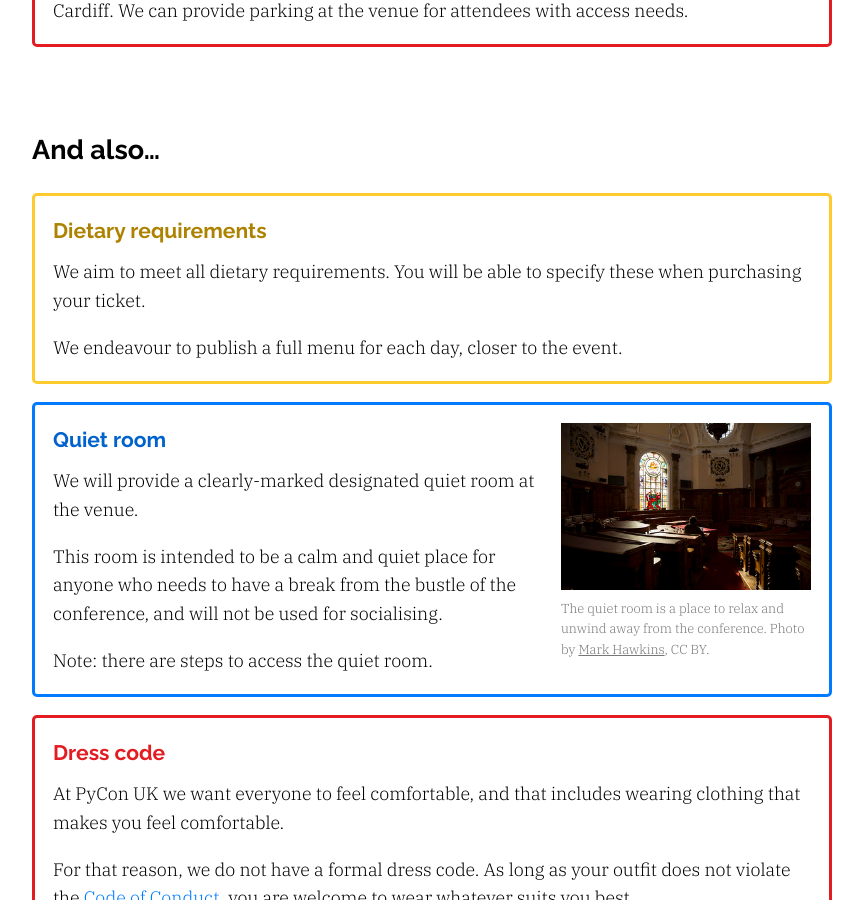
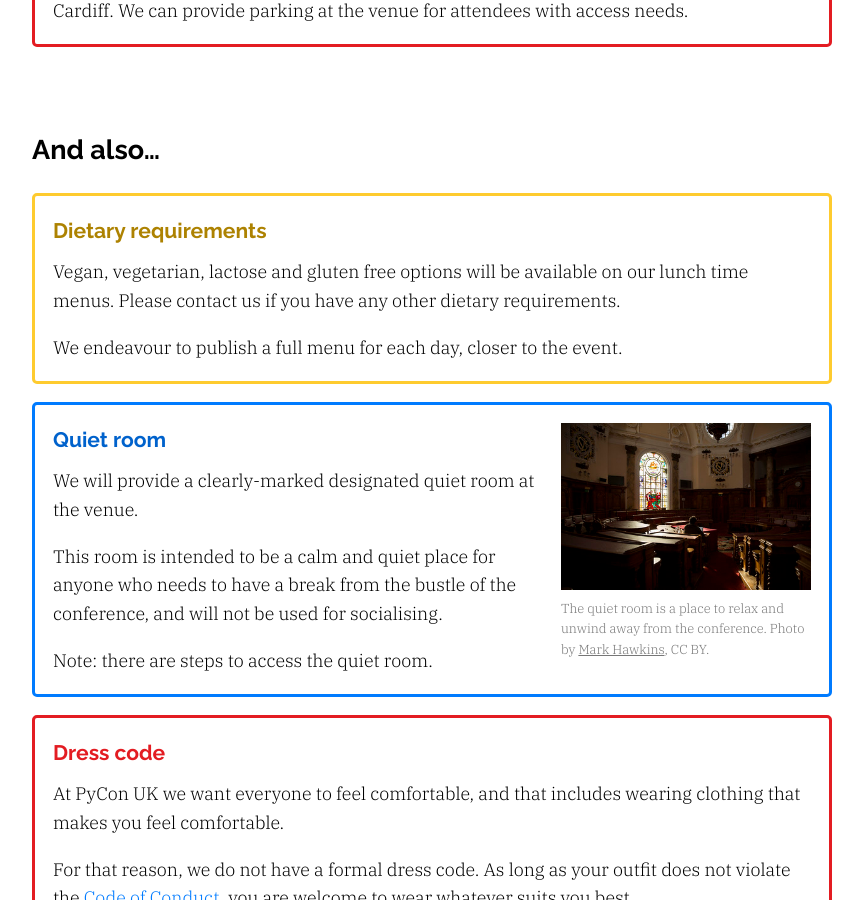
Before and after one commit to PyconUK/2020.pyconuk.org, a Jekyll site: the page built from src/inclusion.md, in a window 1280 px wide and 900 px high, scrolled down 2439 px. Shown: the whole window, without its empty margins (208-1071 px from the left). Built offline with Jekyll 4.4.1, drawn with Linux system fonts in a browser that asks for light colours.

Commit message:
Ammend dietary requirements text

```diff
--- a/src/inclusion.md
+++ b/src/inclusion.md
@@ -148,8 +148,8 @@ We have provision for people with hearing, vision and mobility requirements.
   <h3>Dietary requirements</h3>
 
   <p>
-    We aim to meet all dietary requirements.
-    You will be able to specify these when purchasing your ticket.
+    Vegan, vegetarian, lactose and gluten free options will be available on our lunch time menus.
+    Please contact us if you have any other dietary requirements.
   </p>
 
   <p>
```
